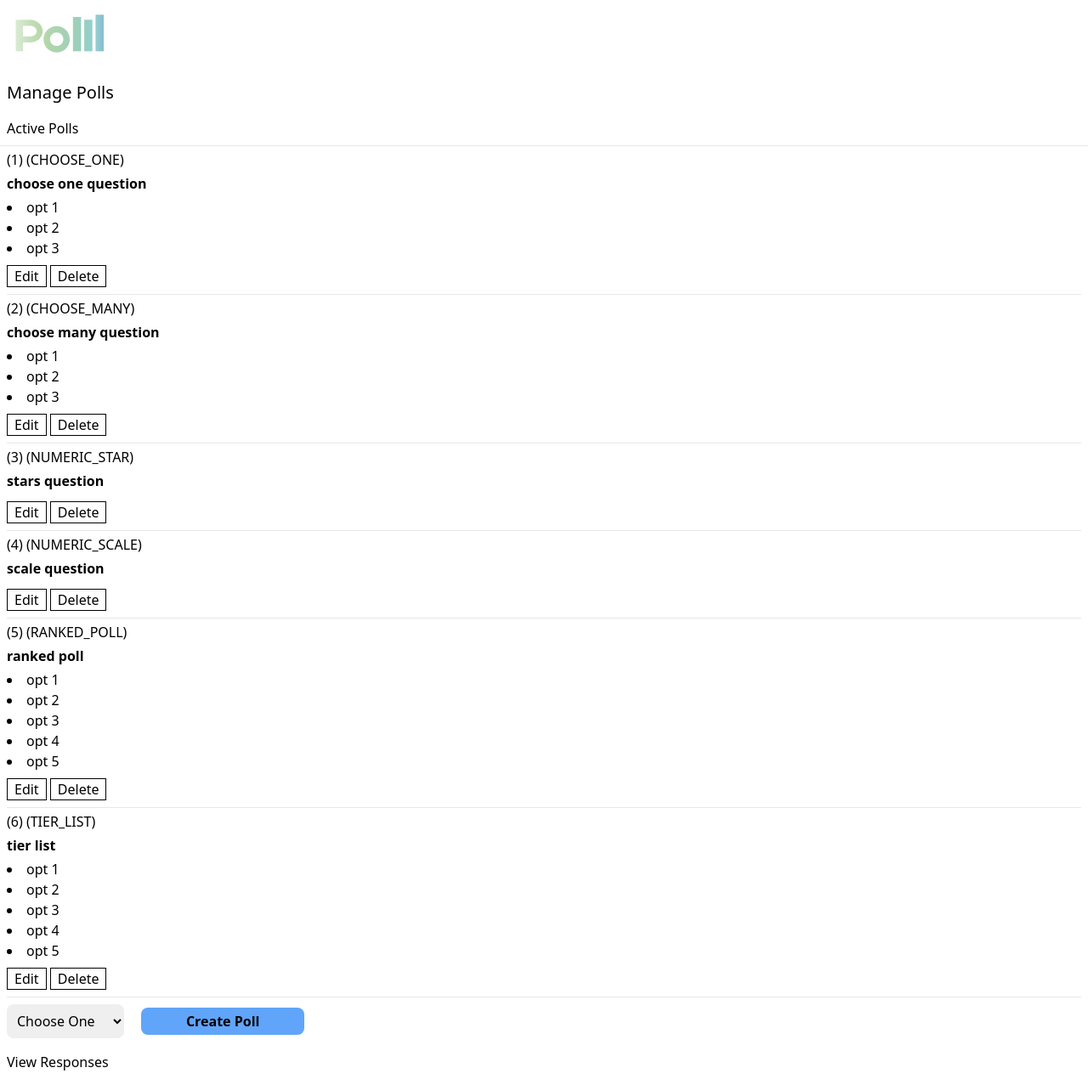
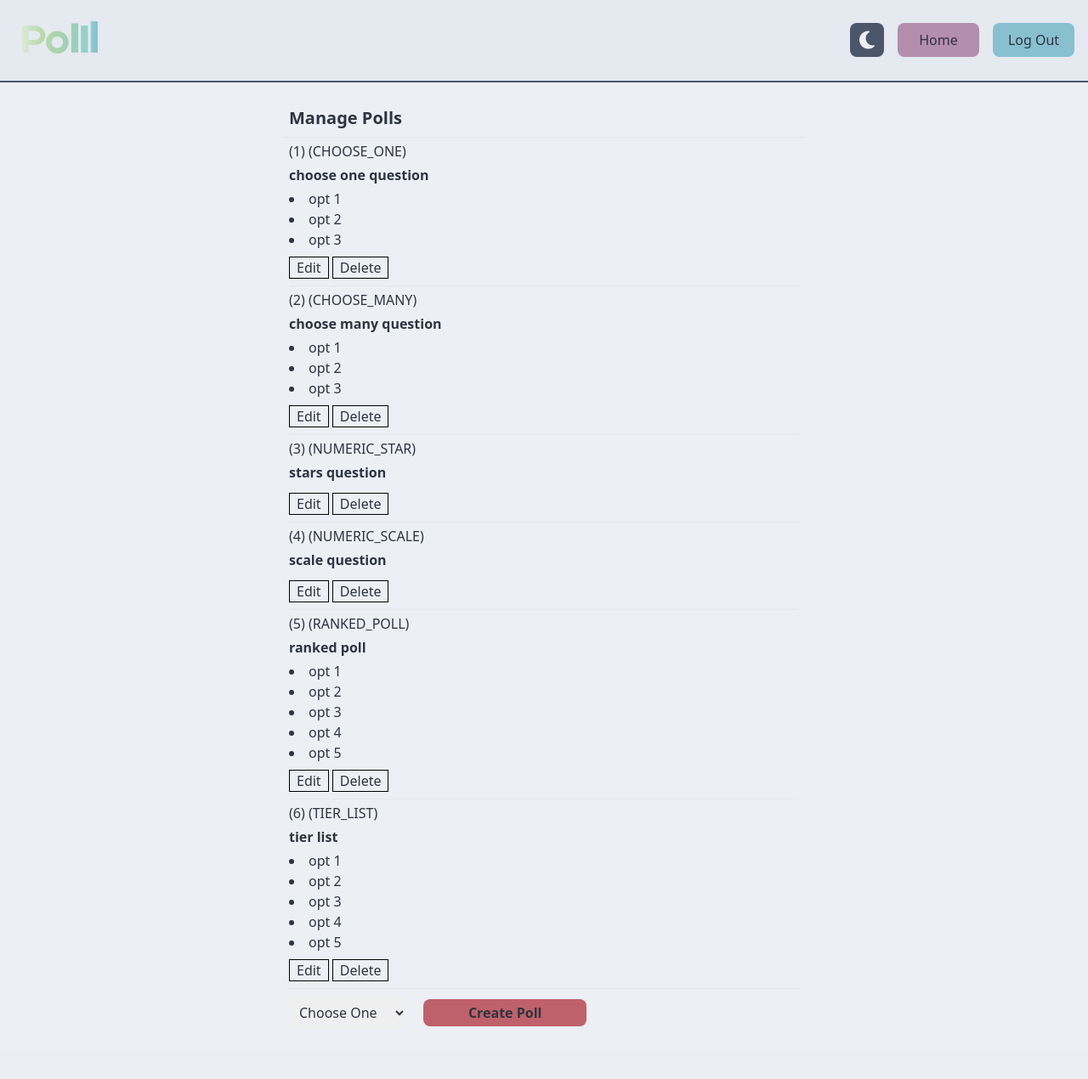
Before and after one commit to rileywheadon/poll-app, a Flask app: template src/polll/templates/admin.html in a window 1280 px wide. Shown: the whole page at 85% size. After the commit the page ends 1208 px from the top, so only its background shows below. Run offline with Flask 3, Linux system fonts and the light colour scheme; the template is opened without the code that fills it: values that come from a table or form of the project are taken from there, others are empty; some libraries are stand-ins or nearby versions.

Commit message:
Integrate existing admin interface with the UI.

```diff
--- a/src/polll/routes.py
+++ b/src/polll/routes.py
@@ -2,7 +2,7 @@ from flask import render_template, redirect, url_for, request, current_app, sess
 from flask_login import current_user
 from polll.models import *
 import polll.responses as response
-from polll.decorators import requires_auth
+from polll.decorators import requires_auth, requires_admin
 
 # Import result handlers
 import polll.results as result
@@ -112,7 +112,7 @@ def results(poll_id):
 
 # Admin endpoint for getting to the editor and responses
 @current_app.route("/admin")
-@requires_auth
+@requires_admin
 def admin():
     polls = db.session.execute(db.select(Poll)).scalars().all()
     responses = db.session.execute(db.select(Response)).scalars().all()
--- a/src/polll/static/output.css
+++ b/src/polll/static/output.css
@@ -885,9 +885,19 @@ video {
   background-color: rgb(129 161 193 / var(--tw-bg-opacity, 1));
 }
 
-.bg-nord-0 {
+.bg-nord-7 {
   --tw-bg-opacity: 1;
-  background-color: rgb(46 52 64 / var(--tw-bg-opacity, 1));
+  background-color: rgb(143 188 187 / var(--tw-bg-opacity, 1));
+}
+
+.bg-nord-15 {
+  --tw-bg-opacity: 1;
+  background-color: rgb(180 142 173 / var(--tw-bg-opacity, 1));
+}
+
+.bg-nord-11 {
+  --tw-bg-opacity: 1;
+  background-color: rgb(191 97 106 / var(--tw-bg-opacity, 1));
 }
 
 .bg-gradient-to-tr {
--- a/src/polll/templates/admin.html
+++ b/src/polll/templates/admin.html
@@ -7,12 +7,47 @@ Polll - Admin
 {% block body %}
 <!--<div class="w-screen h-screen bg-gradient-to-tr from-zinc-900 via-[#002333] to-zinc-900">-->
 
-<div class="w-100%">
-  <img class="w-36 p-4" src="../static/assets/logo-name2.svg">
+<!-- Background -->
+<div class="w-full h-full min-h-screen bg-nord-6 text-nord-0 dark:text-nord-4 dark:bg-nord-1">
+
+  <!-- Header -->
+  <div class="w-100% flex items-center border-b-2 bg-nord-5 border-nord-3 dark:border-nord-4 dark:bg-nord-0">
+
+    <!-- Logo image, also redirects to home -->
+    <a href="/">
+      <img class="w-36 p-6" src="../static/assets/logo-name2.svg">
+    </a>
+
+    <!-- Light/dark mode toggle -->
+    <button class="bg-nord-3 text-nord-6 dark:bg-nord-4 dark:text-nord-0 rounded-lg w-10 h-10 ml-auto mr-4 flex justify-center items-center" onclick="toggleColourScheme()">
+      <i id="colour-icon" class="fas fa-moon text-2xl"></i>
+    </button>
+
+      <a class="bg-nord-15 text-nord-0 dark:bg-nord-15 dark:text-nord-6 rounded-lg w-24 h-10 mr-4 flex justify-center items-center"
+         href="{{ url_for('home') }}">
+        Home
+      </a>
+
+    <!-- Log Out button -->
+    <a class="bg-nord-8 text-nord-0 dark:bg-nord-10 dark:text-nord-6 rounded-lg w-24 h-10 mr-4 flex justify-center items-center"
+       href="{{ url_for('auth.logout') }}">
+      Log Out
+    </a>
   </div>
 
-<h1 class="text-xl p-2">Manage Polls</h1>
-<h2 class="text-l p-2">Active Polls</h2>
+  <!-- Document Body -->
+  <div class="w-full flex flex-col sm:flex-row flex-wrap sm:flex-nowrap py-4 flex-grow">
+
+  <!-- Left Sidebar -->
+  <div class="w-fixed w-full flex-shrink flex-grow-0 px-4">
+
+  </div>
+
+  <!-- Main Column -->
+  <main id="home-content" role="main" class="w-full flex-grow pt-1 px-3">
+
+    <h1 class="text-xl font-bold p-2">Manage Polls</h1>
+
     <hr>
 
     <div id="poll_list">
@@ -21,7 +56,9 @@ Polll - Admin
     {% endfor %}
     </div>
 
-<select class="p-2 rounded-lg m-2" name="poll_type" id="poll_type">
+    <select class="text-nord-0 p-2 rounded-lg m-2"
+            name="poll_type"
+            id="poll_type">
       <option value="CHOOSE_ONE">Choose One</option>
       <option value="CHOOSE_MANY">Choose Many</option>
       <option value="NUMERIC_STAR">Stars (1-5)</option>
@@ -29,7 +66,8 @@ Polll - Admin
       <option value="RANKED_POLL">Ranked Poll</option>
       <option value="TIER_LIST">Tier List</option>
     </select>
-<button class="bg-blue-400 rounded-lg w-48 h-8 m-2"
+
+    <button class="bg-nord-11 rounded-lg w-48 h-8 m-2"
             hx-get="{{ url_for('create_poll') }}"
             hx-include="previous select"
             hx-target="#poll_list"
@@ -37,6 +75,12 @@ Polll - Admin
       <b>Create Poll</b>
     </button>
 
-<h1 class="text-l p-2">View Responses</h1>
+  </main>
 
+  <!--Right Sidebar-->
+  <div class="w-fixed w-full flex-shrink flex-grow-0 px-2">
+
+  </div>
+
+</div>
 {% endblock %}
```
Also changed, not shown: other parts of src/polll/static/output.css (+26 -24 lines), ROADMAP.md (+9 -7 lines), src/polll/decorators.py (+15 -1 lines), src/polll/templates/home.html (+9 -0 lines). Lines whose indentation alone changed are shown as unchanged.
